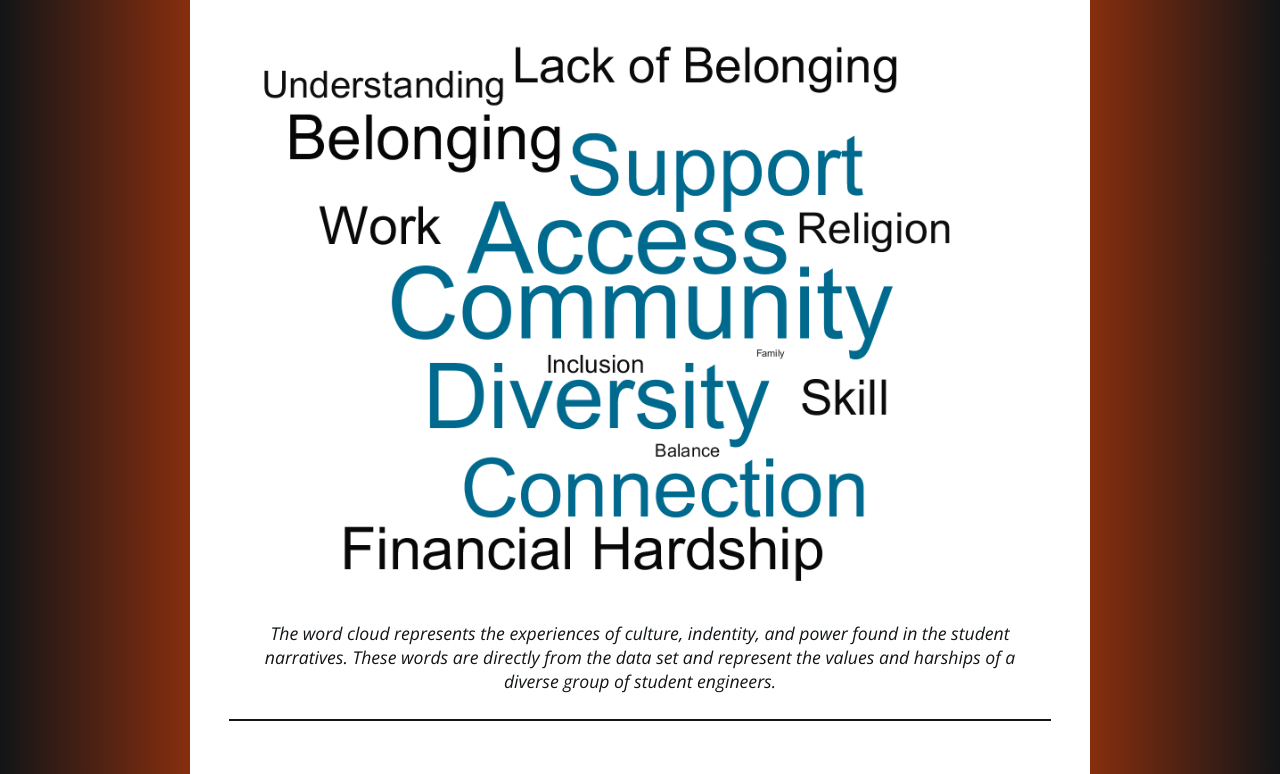
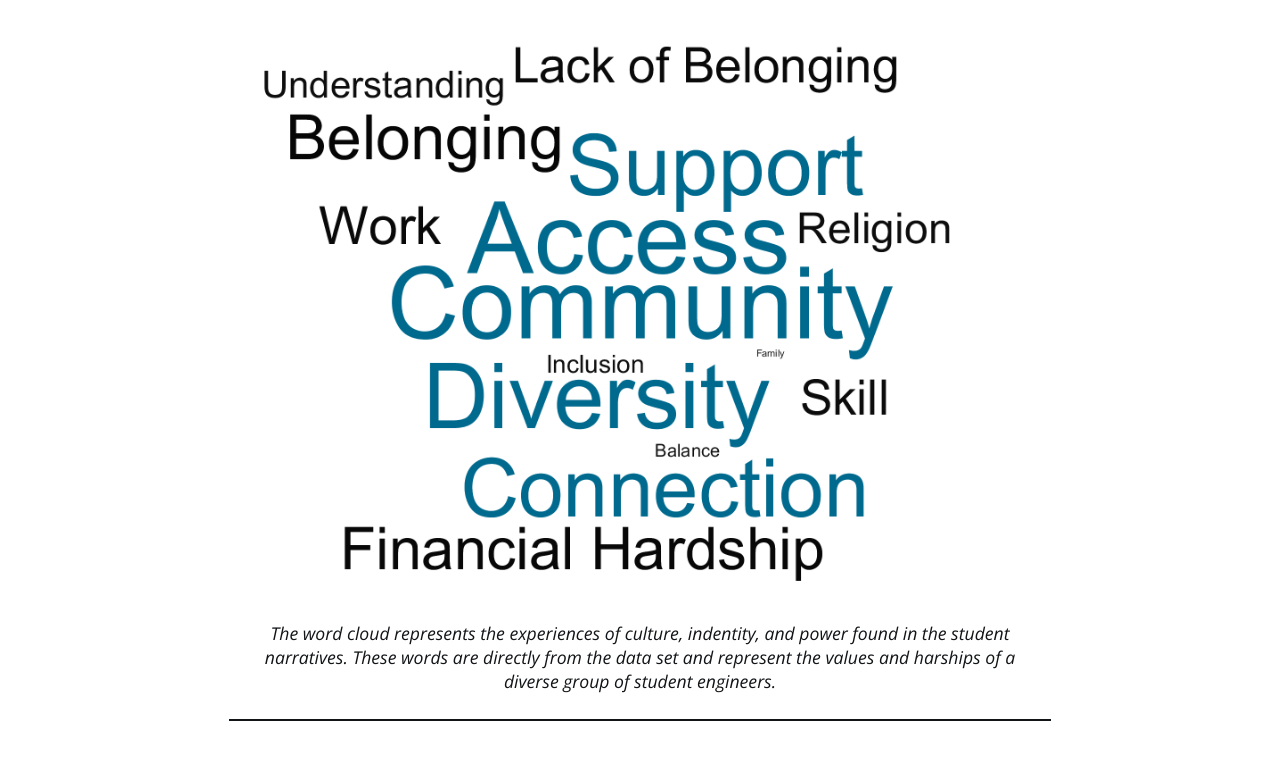
Before and after one commit to SierraSverdrup/Archive-Project, a plain HTML site: page visualizations.html in a window 1280 px wide. Shown: the part 250-1024 px from the top of the page. Drawn offline with nearby package versions, Linux system fonts and the light colour scheme.

Commit message:
Add files via upload

```diff
--- a/styles.css
+++ b/styles.css
@@ -373,6 +373,9 @@ fix the hover for the header and footer
 }
 
 .body-special {
+    /*
     background-color: #D73F09;
     background-image: linear-gradient(to right, #121517, #D73F09, #D73F09,#D73F09, #121517);
-}
+    */
+    background-color: white;
+    }
```
